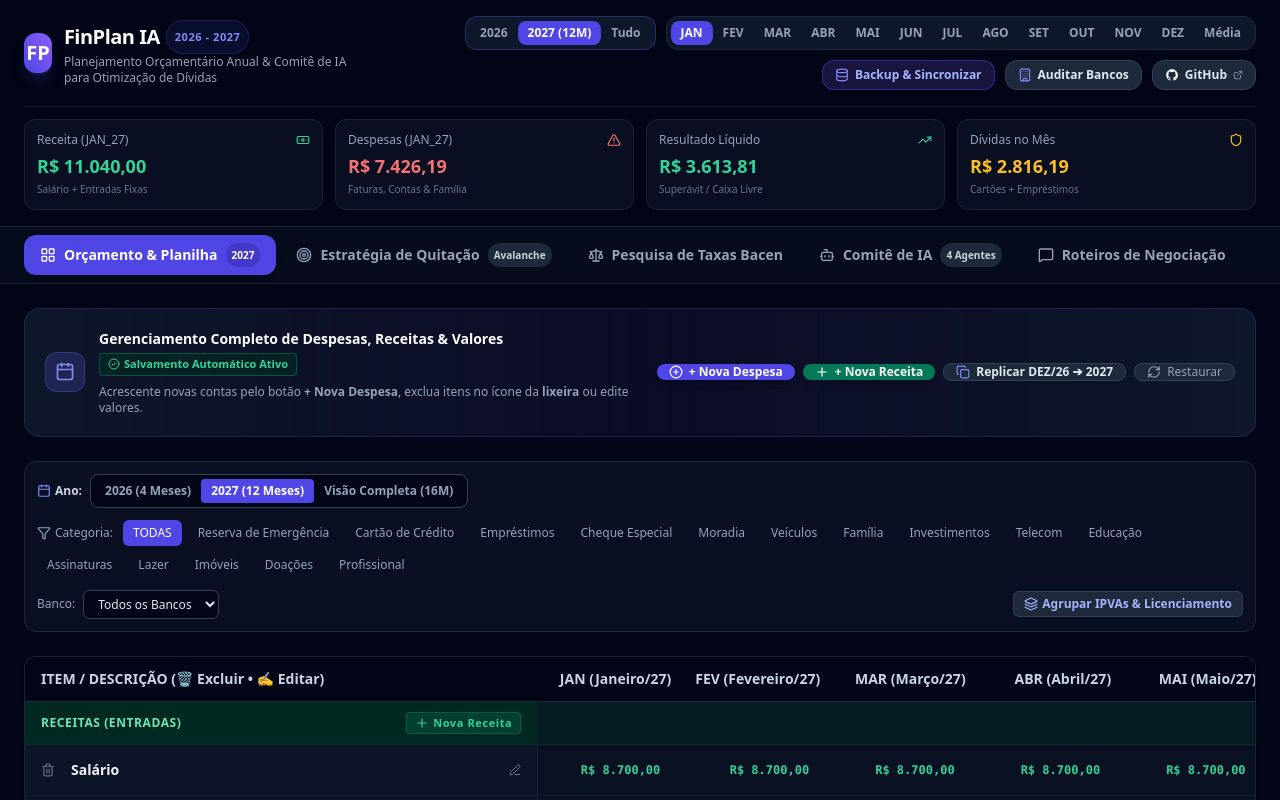
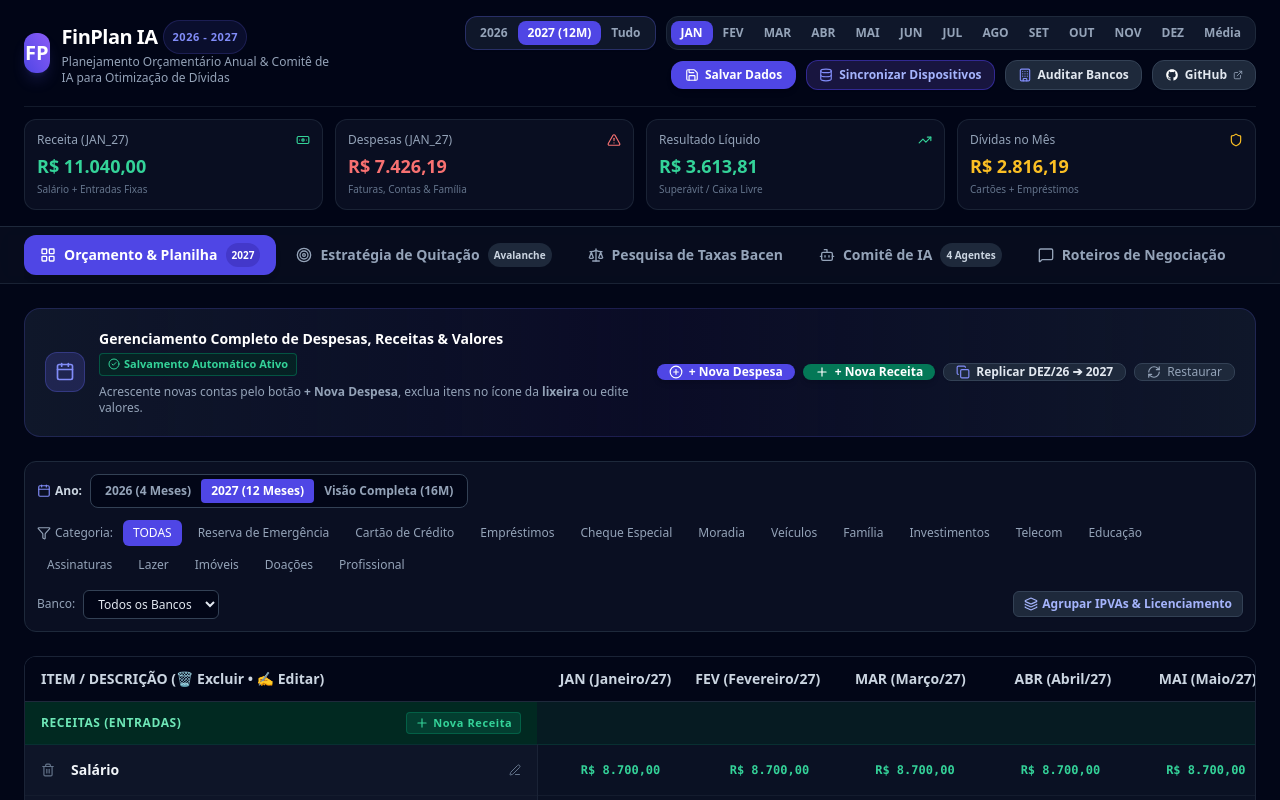
Before and after one commit to ramaandrade/finplan-ia, a React (Vite) app: page / in a window 1280 px wide. Shown: the top 800 px of the page. Built offline with nearby package versions, Linux system fonts and the light colour scheme.

Commit message:
feat: add manual save button, year/month persistence, and text copy-paste sync

```diff
--- a/src/App.jsx
+++ b/src/App.jsx
@@ -52,8 +52,16 @@ export const groupVehiclesTogether = (expenses) => {
 };
 
 export default function App() {
-  const [selectedYear, setSelectedYear] = useState('2027');
-  const [selectedMonth, setSelectedMonth] = useState('JAN_27');
+  const [selectedYear, setSelectedYear] = useState(() => safeStorage.get('finplan_selected_year', '2027'));
+  const [selectedMonth, setSelectedMonth] = useState(() => safeStorage.get('finplan_selected_month', 'JAN_27'));
+
+  useEffect(() => {
+    safeStorage.set('finplan_selected_year', selectedYear);
+  }, [selectedYear]);
+
+  useEffect(() => {
+    safeStorage.set('finplan_selected_month', selectedMonth);
+  }, [selectedMonth]);
   const [activeTab, setActiveTab] = useState('orcamento');
   const [isBankModalOpen, setIsBankModalOpen] = useState(false);
 
@@ -222,6 +230,16 @@ export default function App() {
   };
 
 
+
+  const handleManualSave = () => {
+    safeStorage.set('finplan_incomes_v2', incomes);
+    safeStorage.set('finplan_expenses_v2', expenses);
+    safeStorage.set('finplan_banks_v2', banks);
+    safeStorage.set('finplan_paid_status_v1', paidStatus);
+    setLastSavedTime(new Date().toLocaleTimeString());
+    return true;
+  };
+
   const handleImportBackup = (backup) => {
     if (backup.incomes) {
       setIncomes(backup.incomes);
@@ -288,6 +306,8 @@ export default function App() {
         banksData={banks}
         paidStatusData={paidStatus}
         onImportBackup={handleImportBackup}
+        onManualSave={handleManualSave}
+        lastSavedTime={lastSavedTime}
       />
 
       <div className="border-b border-slate-800/80 bg-slate-900/40 sticky top-0 z-30 backdrop-blur-md">
--- a/src/components/Header.jsx
+++ b/src/components/Header.jsx
@@ -1,5 +1,5 @@
 import React, { useState, useRef } from 'react';
-import { Shield, Banknote, TrendingUp, AlertTriangle, Building, RotateCcw, Calendar, ExternalLink, Download, Upload, Database, X } from 'lucide-react';
+import { Shield, Banknote, TrendingUp, AlertTriangle, Building, RotateCcw, Calendar, ExternalLink, Download, Upload, Database, X, Save, Check, Copy } from 'lucide-react';
 import { formatBRL } from '../services/financialMath';
 
 export default function Header({
@@ -18,11 +18,24 @@ export default function Header({
   expensesData = [],
   banksData = [],
   paidStatusData = {},
-  onImportBackup
+  onImportBackup,
+  onManualSave,
+  lastSavedTime
 }) {
   const isDeficit = netBalance < 0;
   const [showSyncModal, setShowSyncModal] = useState(false);
   const fileInputRef = useRef(null);
+
+  const [saveFeedback, setSaveFeedback] = useState(false);
+  const [jsonText, setJsonText] = useState('');
+  const [showJsonBox, setShowJsonBox] = useState(false);
+
+  const handleSaveClick = () => {
+    if (onManualSave) onManualSave();
+    setSaveFeedback(true);
+    setTimeout(() => setSaveFeedback(false), 2000);
+  };
+
 
   const handleExportJson = () => {
     const backupData = {
@@ -154,12 +167,25 @@ export default function Header({
 
             {/* Backup & Sync Button */}
             <button
+              onClick={handleSaveClick}
+              className={`flex items-center gap-1.5 px-3.5 py-1.5 text-xs font-bold rounded-xl transition-all shadow-md ${
+                saveFeedback
+                  ? 'bg-emerald-600 text-white scale-105'
+                  : 'bg-indigo-600 hover:bg-indigo-500 text-white'
+              }`}
+              title="Salvar todas as alterações no navegador agora"
+            >
+              {saveFeedback ? <Check className="w-3.5 h-3.5" /> : <Save className="w-3.5 h-3.5" />}
+              <span>{saveFeedback ? 'Salvo no Navegador!' : 'Salvar Dados'}</span>
+            </button>
+
+            <button
               onClick={() => setShowSyncModal(true)}
               className="flex items-center gap-1.5 px-3 py-1.5 text-xs font-bold rounded-xl bg-indigo-950/80 hover:bg-indigo-900/90 text-indigo-300 border border-indigo-700/60 transition-all shadow-sm"
               title="Exportar ou Importar seus dados editados (Backup JSON)"
             >
               <Database className="w-3.5 h-3.5 text-indigo-400" />
-              <span>Backup & Sincronizar</span>
+              <span>Sincronizar Dispositivos</span>
             </button>
 
             <button
@@ -294,6 +320,67 @@ export default function Header({
               </ol>
             </div>
 
+            <div className="border-t border-slate-800 pt-3">
+              <button
+                type="button"
+                onClick={() => setShowJsonBox(!showJsonBox)}
+                className="text-xs text-indigo-400 hover:text-indigo-300 font-semibold flex items-center gap-1"
+              >
+                {showJsonBox ? '▼ Ocultar Sincronização por Texto' : '▶ Opção Avançada: Copiar ou Colar Dados em Texto'}
+              </button>
+
+              {showJsonBox && (
+                <div className="mt-2 space-y-2">
+                  <div className="flex items-center gap-2">
+                    <button
+                      type="button"
+                      onClick={() => {
+                        const dataStr = JSON.stringify({
+                          version: '2.0',
+                          incomes: incomesData,
+                          expenses: expensesData,
+                          banks: banksData,
+                          paidStatus: paidStatusData
+                        }, null, 2);
+                        navigator.clipboard.writeText(dataStr);
+                        alert('Dados copiados para a área de transferência! Cole no outro dispositivo.');
+                      }}
+                      className="px-3 py-1 text-xs font-bold bg-slate-800 hover:bg-slate-700 text-slate-200 rounded border border-slate-700"
+                    >
+                      Copiar Tudo para a Área de Transferência
+                    </button>
+                  </div>
+                  <textarea
+                    rows={4}
+                    value={jsonText}
+                    onChange={(e) => setJsonText(e.target.value)}
+                    placeholder="Cole aqui o texto do backup e clique no botão abaixo..."
+                    className="w-full bg-slate-950 border border-slate-700 rounded-lg p-2 text-xs font-mono text-slate-200 focus:outline-none"
+                  />
+                  <button
+                    type="button"
+                    onClick={() => {
+                      try {
+                        const parsed = JSON.parse(jsonText);
+                        if (parsed.incomes && parsed.expenses && onImportBackup) {
+                          onImportBackup(parsed);
+                          alert('Dados colados e restaurados com sucesso!');
+                          setShowSyncModal(false);
+                        } else {
+                          alert('Formato de texto inválido.');
+                        }
+                      } catch (err) {
+                        alert('Erro ao processar texto: ' + err.message);
+                      }
+                    }}
+                    className="px-3 py-1.5 text-xs font-bold bg-emerald-700 hover:bg-emerald-600 text-white rounded shadow"
+                  >
+                    Restaurar Dados Colados
+                  </button>
+                </div>
+              )}
+            </div>
+
             <div className="flex justify-end pt-2">
               <button
                 onClick={() => setShowSyncModal(false)}
```
